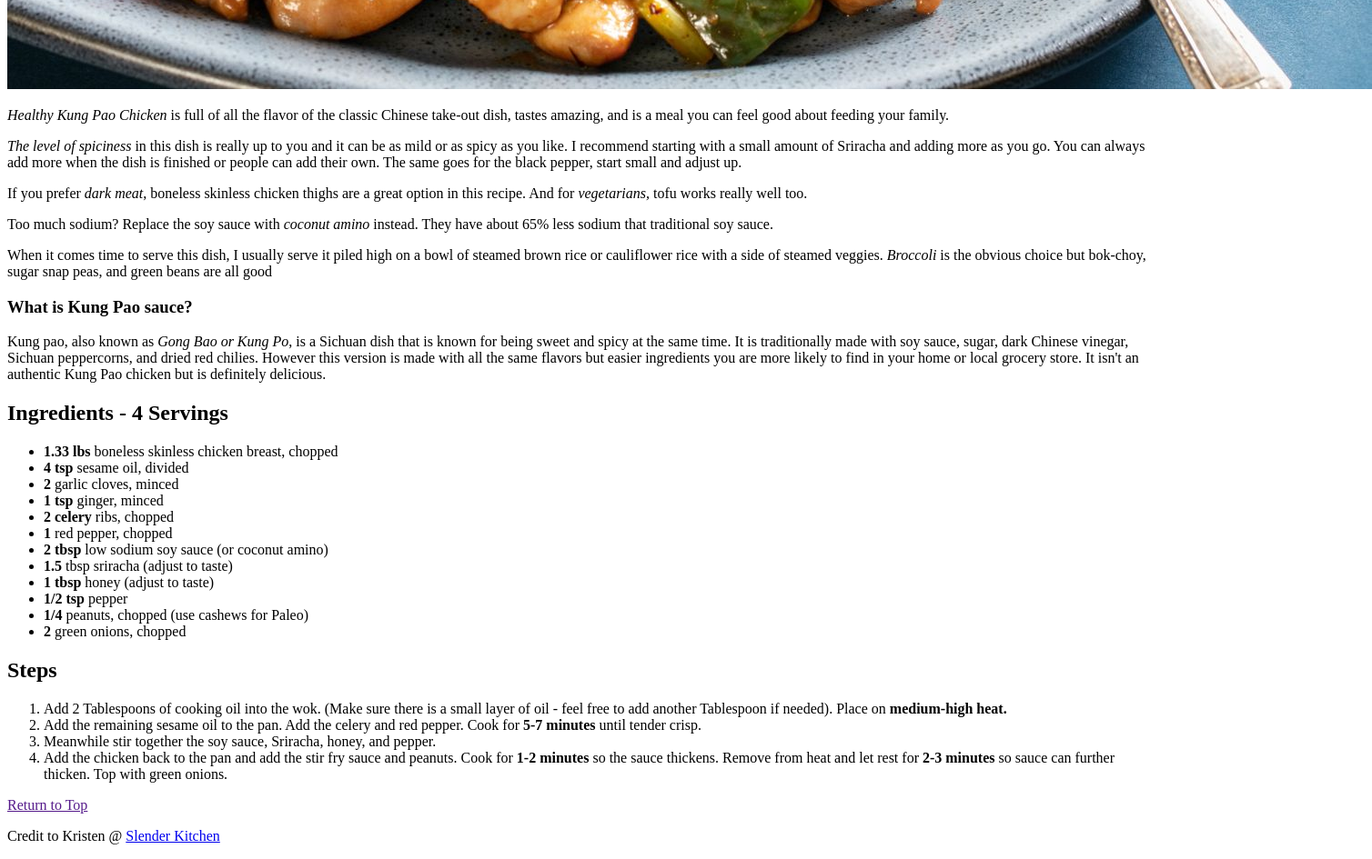
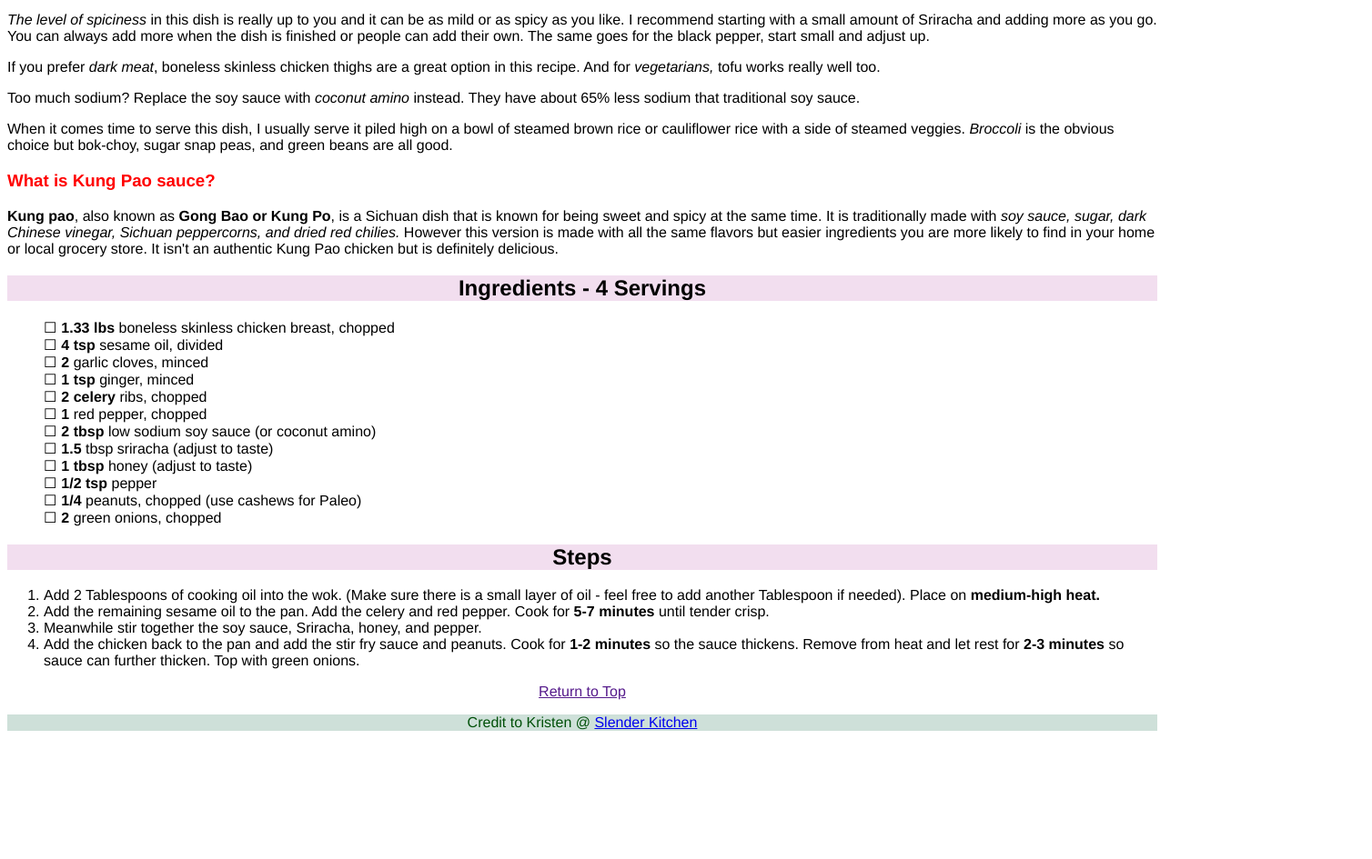
Before and after one commit to A1Sushi/odin-recipes, a plain HTML site: page recipes/kung-pao-chicken.html in a window 1280 px wide. Shown: the part 860-1805 px from the top of the page at 91% size, 1508 px wide, since content can reach past the window. After the commit the page ends 1680 px from the top, so only its background shows below. Drawn offline with Linux system fonts and the light colour scheme.

Commit message:
style: Add CSS to style recipe #3 page

```diff
--- a/recipes/kung-pao-chicken.html
+++ b/recipes/kung-pao-chicken.html
@@ -1,6 +1,7 @@
 <!DOCTYPE html>
 <html lang="en">
 <head>
+    <link rel="stylesheet" href="../styles/recipe3.css">
     <meta charset="UTF-8">
     <meta http-equiv="X-UA-Compatible" content="IE=edge">
     <meta name="viewport" content="width=device-width, initial-scale=1.0">
@@ -10,15 +11,15 @@
 <body>
     <!-- Heading Title for the page -->
     <h1>Healthy Kung Pao Chicken</h1>
-        <p><a href="../index.html">Return to Homepage</a></p>
-        <img src="../images/Kung-Pao-Chicken-Picture.jpg" alt="Bowl of Kung Pao Chicken besides a bowl of rice">
+        <p class="links index"><a href="../index.html">Return to Homepage</a></p>
+        <img class="dish"src="../images/Kung-Pao-Chicken-Picture.jpg" alt="Bowl of Kung Pao Chicken besides a bowl of rice">
         <p><em>Healthy Kung Pao Chicken</em> is full of all the flavor of the classic Chinese take-out dish, tastes amazing, and is a meal you can feel good about feeding your family.</p>
         <p><em> The level of spiciness</em> in this dish is really up to you and it can be as mild or as spicy as you like. I recommend starting with a small amount of Sriracha and adding more as you go. You can always add more when the dish is finished or people can add their own. The same goes for the black pepper, start small and adjust up.</p>
         <p>If you prefer <em>dark meat</em>, boneless skinless chicken thighs are a great option in this recipe. And for <em>vegetarians,</em> tofu works really well too.</p>
         <p>Too much sodium? Replace the soy sauce with <em>coconut amino</em> instead. They have about 65% less sodium that traditional soy sauce.</p>
-        <p>When it comes time to serve this dish, I usually serve it piled high on a bowl of steamed brown rice or cauliflower rice with a side of steamed veggies. <em>Broccoli</em> is the obvious choice but bok-choy, sugar snap peas, and green beans are all good</p>
+        <p>When it comes time to serve this dish, I usually serve it piled high on a bowl of steamed brown rice or cauliflower rice with a side of steamed veggies. <em>Broccoli</em> is the obvious choice but bok-choy, sugar snap peas, and green beans are all good.</p>
     <h3>What is Kung Pao sauce?</h3>
-        <p>Kung pao, also known as <em>Gong Bao or Kung Po</em>, is a Sichuan dish that is known for being sweet and spicy at the same time. It is traditionally made with soy sauce, sugar, dark Chinese vinegar, Sichuan peppercorns, and dried red chilies. However this version is made with all the same flavors but easier ingredients you are more likely to find in your home or local grocery store. It isn't an authentic Kung Pao chicken but is definitely delicious.</p>
+        <p><b>Kung pao</b>, also known as <b>Gong Bao or Kung Po</b>, is a Sichuan dish that is known for being sweet and spicy at the same time. It is traditionally made with <em>soy sauce, sugar, dark Chinese vinegar, Sichuan peppercorns, and dried red chilies.</em> However this version is made with all the same flavors but easier ingredients you are more likely to find in your home or local grocery store. It isn't an authentic Kung Pao chicken but is definitely delicious.</p>
     <!-- unordered list of required supplies -->
     <h2>Ingredients - 4 Servings</h2>
         <ul>
@@ -44,7 +45,9 @@
             <li>Add the chicken back to the pan and add the stir fry sauce and peanuts. Cook for <strong>1-2 minutes</strong> so the sauce thickens. Remove from heat and let rest for <strong>2-3 minutes</strong>  so sauce can further thicken. Top with green onions.</li>
         </ol>
 
-    <p><a href="">Return to Top</a></p>
-    <p>Credit to Kristen @ <a href="https://www.slenderkitchen.com/recipe/healthy-kung-pao-chicken">Slender Kitchen</a></p>
+    <div class="links">
+        <p class="links return"><a href="">Return to Top</a></p>
+        <p class="links credit">Credit to Kristen @ <a href="https://www.slenderkitchen.com/recipe/healthy-kung-pao-chicken">Slender Kitchen</a></p>
+    </div>
 </body>
 </html>
--- /dev/null
+++ b/styles/recipe3.css
@@ -0,0 +1,50 @@
+* {
+    font-family:'Franklin Gothic Medium', 'Arial Narrow', Arial, sans-serif;
+}
+
+h1 {
+    background-color: hsla(120, 60%, 70%, 0.3);
+    font-size: 30px;
+    font-weight: 1000;
+    text-align: center;
+}
+
+.dish {
+    height: auto;
+    width: 100%;
+
+}
+
+h2 {
+    background-color: hwb(309 87% 5%);
+    text-align: center;
+}
+
+ul {
+    list-style: none;
+  }
+
+ul li:before
+{
+    content: "\2610";
+    margin-right:5px;
+}
+
+ul li:hover:before
+{
+    content: "\2611";
+    margin-right:5px;
+}
+
+h3 {
+    color:rgb(255, 0, 0) ;
+}
+
+.links {
+    color: rgb(0, 80, 9);
+    text-align: center;
+}
+
+.links.credit {
+    background-color: hsla(158, 22%, 83%, 0.914);
+}
```
